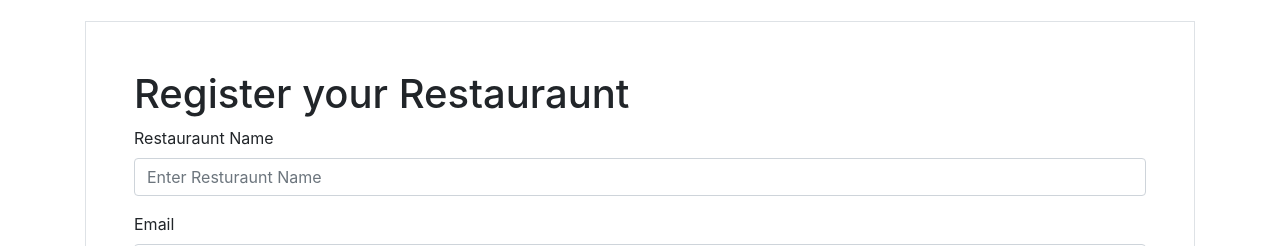
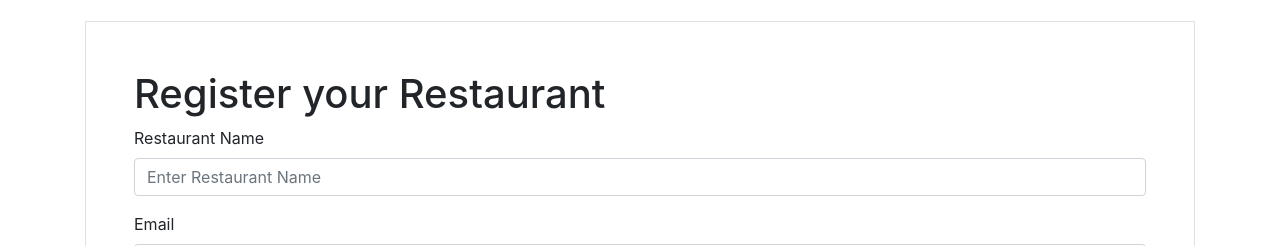
Before and after one commit to vdas09/WhereToEat-WebApp, a React (Create React App) app: page /register in a window 1280 px wide. Shown: the part 130-376 px from the top of the page. Built offline with nearby package versions, Linux system fonts and the light colour scheme; no server answers.

Commit message:
Updated restaurant spelling and related variables

```diff
--- a/src/components/Register.js
+++ b/src/components/Register.js
@@ -32,18 +32,18 @@ class Register extends Component {
     return (
       <div className="d-flex flex-column vh-100 justify-content-center align-items-center">
         <div className="border w-100 p-5">
-          <h1 className="w-100">Register your Restauraunt</h1>
+          <h1 className="w-100">Register your Restaurant</h1>
           <Form className="w-100" onSubmit={this.handleRegister}>
             <FormGroup>
-              <Label for="restaurauntName">Restauraunt Name</Label>
+              <Label for="restaurantName">Restaurant Name</Label>
               <Input
                 type="text"
-                name="restaurauntName"
-                id="restaurauntName"
+                name="restaurantName"
+                id="restaurantName"
                 required
-                placeholder="Enter Resturaunt Name"
+                placeholder="Enter Restaurant Name"
                 onChange={this.handleChange}
-                value={this.state.restaurauntName}
+                value={this.state.restaurantName}
               />
             </FormGroup>
             <FormGroup>
```
